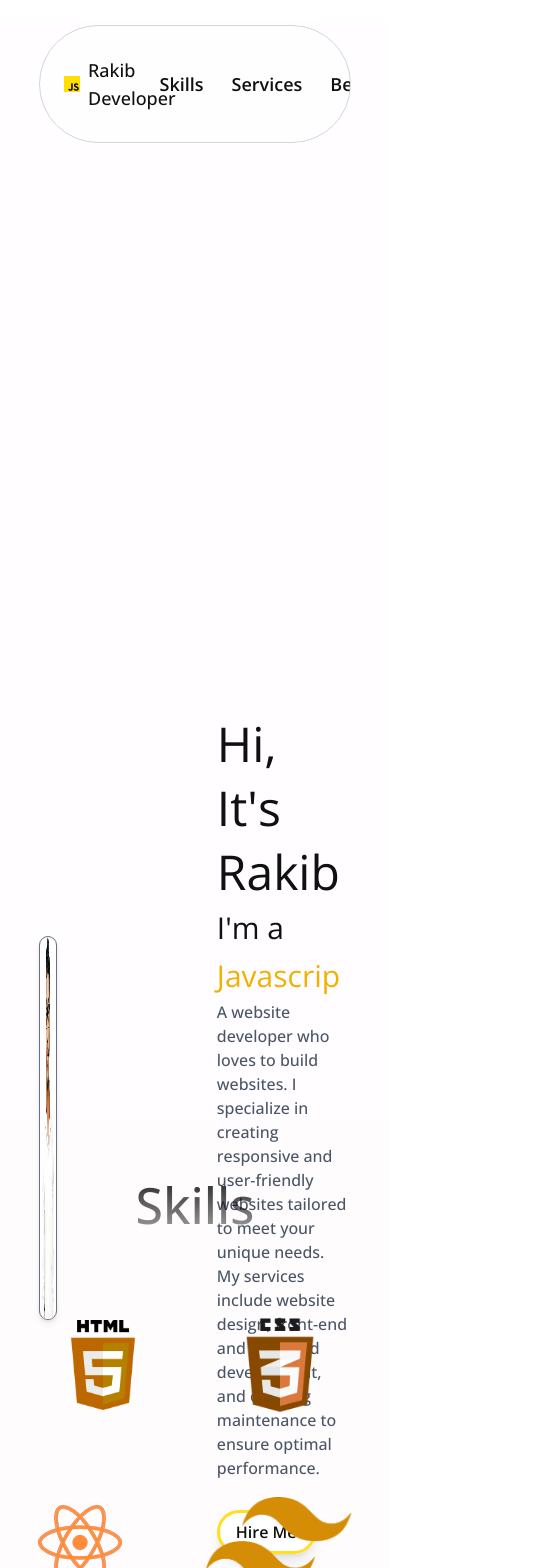
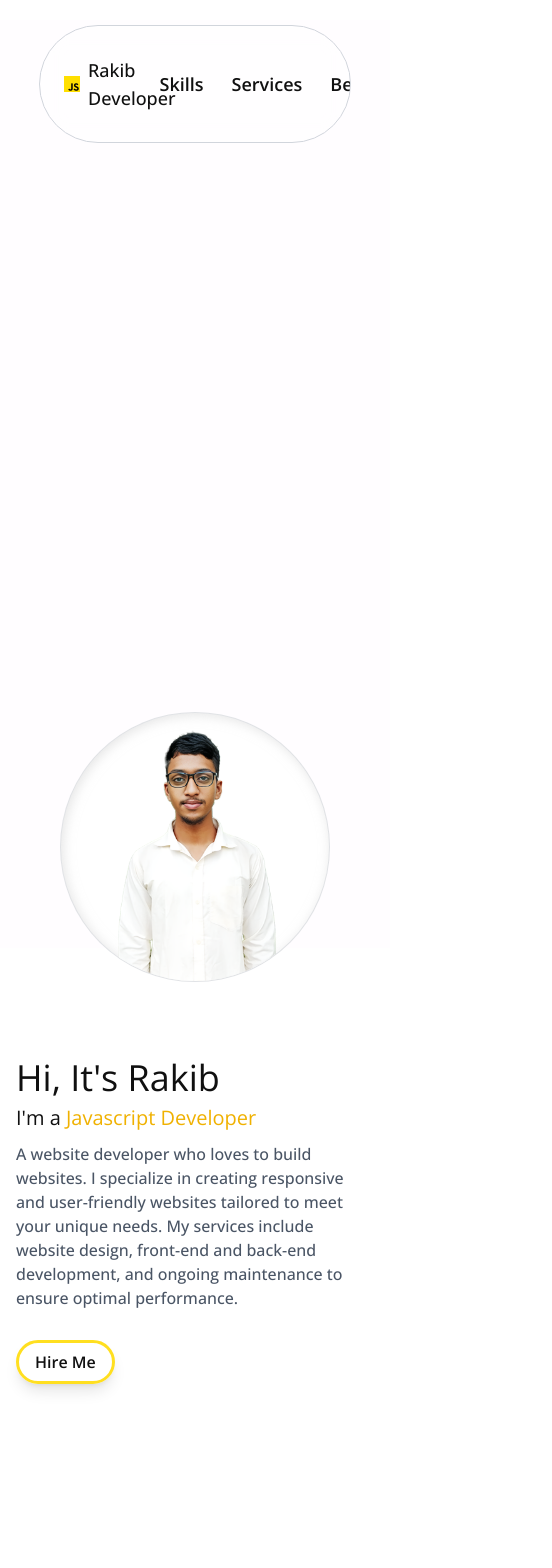
Before and after one commit to rakib00-dev/im-rakib, a React (Vite) app: page / in a window 390 px wide. Shown: the top 1568 px of the page, 552 px wide, since content can reach past the window. After the commit the page ends 1448 px from the top, so only its background shows below. Built offline with nearby package versions, Linux system fonts and the light colour scheme.

Commit message:
updated the hero image of the header secitno

```diff
--- a/src/App.jsx
+++ b/src/App.jsx
@@ -40,12 +40,12 @@ function App() {
     <>
       {/* <div className="cursor" ref={cursor}></div> */}
       <Header />
-      <Skills />
-      <Testimonial />
-      <Services />
-      <Benefits />
-      <About />
-      <Footer />
+      {/* <Skills /> */}
+      {/* <Testimonial /> */}
+      {/* <Services /> */}
+      {/* <Benefits /> */}
+      {/* <About /> */}
+      {/* <Footer /> */}
     </>
   );
 }
--- a/src/Components/Header.jsx
+++ b/src/Components/Header.jsx
@@ -30,7 +30,7 @@ const Header = () => {
   return (
     <>
       <div
-        class=" w-4/5 m-auto relative top-24 z-20"
+        className=" w-4/5 m-auto relative top-24 z-20"
         id="navBarFix"
         ref={navBarFix}
       >
@@ -38,33 +38,33 @@ const Header = () => {
           id="nav"
           className="relative flex justify-between items-center px-6 py-0.5 mt-5 border border-gray-300 p-4 rounded-full overflow-hidden"
         >
-          <div class="absolute inset-0 bg-white opacity-50 backdrop-blur-md z-[-1]"></div>
-          <div id="logo" class="text-lg font-medium">
-            <a href="#" class="flex items-center">
+          <div className="absolute inset-0 bg-white opacity-50 backdrop-blur-md z-[-1]"></div>
+          <div id="logo" className="text-lg font-medium">
+            <a href="#" className="flex items-center">
               <img
                 src="./images/skills/js.png"
                 alt=""
-                class="h-4 w-4 mr-2"
+                className="h-4 w-4 mr-2"
                 loading="lazy"
               />
               Rakib Developer
             </a>
           </div>
           <div id="menu">
-            <ul class="flex justify-center items-center gap-7">
-              <li class="relative py-7 text-lg font-semibold cursor-pointer transition-all duration-300 hover:text-yellow-500">
+            <ul className="flex justify-center items-center gap-7">
+              <li className="relative py-7 text-lg font-semibold cursor-pointer transition-all duration-300 hover:text-yellow-500">
                 <a href="#skills-section">Skills</a>
               </li>
-              <li class="relative py-7 text-lg font-semibold cursor-pointer transition-all duration-300 hover:text-yellow-500">
+              <li className="relative py-7 text-lg font-semibold cursor-pointer transition-all duration-300 hover:text-yellow-500">
                 <a href="#services-section">Services</a>
               </li>
-              <li class="relative py-7 text-lg font-semibold cursor-pointer transition-all duration-300 hover:text-yellow-500">
+              <li className="relative py-7 text-lg font-semibold cursor-pointer transition-all duration-300 hover:text-yellow-500">
                 <a href="#benefits-section">Benefits</a>
               </li>
-              <li class="relative py-7 text-lg font-semibold cursor-pointer transition-all duration-300 hover:text-yellow-500">
+              <li className="relative py-7 text-lg font-semibold cursor-pointer transition-all duration-300 hover:text-yellow-500">
                 <a href="#about-section">About</a>
               </li>
-              <li class="relative py-7 text-lg font-semibold cursor-pointer transition-all duration-300 hover:text-yellow-500">
+              <li className="relative py-7 text-lg font-semibold cursor-pointer transition-all duration-300 hover:text-yellow-500">
                 <a href="#footer">Let's Talk</a>
               </li>
             </ul>
@@ -72,7 +72,7 @@ const Header = () => {
           <div id="contact">
             <a
               href="#footer"
-              class="text-lg py-2 px-4 bg-yellow-400 text-black font-semibold rounded-full border-2 border-yellow-300 transition-all duration-300 hover:bg-yellow-500 hover:text-white"
+              className="text-lg py-2 px-4 bg-yellow-400 text-black font-semibold rounded-full border-2 border-yellow-300 transition-all duration-300 hover:bg-yellow-500 hover:text-white"
             >
               Contact
             </a>
@@ -83,32 +83,31 @@ const Header = () => {
       <header
         id="header-section"
         ref={header_section}
-        class="relative top-[500px] pt-0 w-full "
+        className="relative top-[500px] pt-0 w-full"
       >
-        <div class=" w-4/5 py-6 flex justify-center m-auto gap-40 items-center">
+        <div className="p-4 w-full py-6 flex justify-center flex-wrap flex-col m-auto gap-20 items-center md:gap-40 md:flex-row md:w-4/5">
           <div
             id="header-img"
-            class="relative flex justify-center items-center w-96 h-96 rounded-full border border-gray-500 bg-white shadow-md"
-          >
-            <div
-              id="header-img-contianer"
-              class="w-full h-full flex justify-center items-center overflow-hidden rounded-full"
+            className="relative flex justify-center items-center h-[270px] w-[270px] rounded-full border border-gray-500/20 bg-white shadow overflow-hidden md:w-96 md:h-96 "
+            style={{
+              boxShadow: 'rgba(205, 205, 205, 0.52) 2px 2px 12px inset',
+            }}
           >
             <img
               id="profile"
               src="./images/profile.png"
               alt=""
-                class="h-[450px] mask-image-gradient"
+              className="h-[270px] mask-image-gradient md:h-[450px]"
               loading="lazy"
             />
           </div>
-          </div>
-          <div id="header-para" class="w-[43%] relative ">
-            <h1 class="text-5xl mb-0 mask-image-gradient leading-16">
+
+          <div id="header-para" className="w-full relative md:w-[43%]">
+            <h1 className="text-4xl mb-0 mask-image-gradient leading-8 md:leading-16 md:text-5xl">
               Hi, It's Rakib
             </h1>
-            <h2 class="text-3xl relative leading-12">
-              {/* I'm a <span class="text-yellow-500">Website Developer</span> */}
+            <h2 className="text-xl relative leading-12 md:text-3xl">
+              {/* I'm a <span className="text-yellow-500">Website Developer</span> */}
               I'm a{' '}
               <TypeAnimation
                 sequence={[
@@ -125,24 +124,23 @@ const Header = () => {
                 wrapper="span"
                 speed={50}
                 style={{
-                  fontSize: '1em',
                   display: 'inline-block',
                 }}
                 className={'text-yellow-500'}
                 repeat={Infinity}
               />
             </h2>
-            <p class=" text-gray-600 mask-image-gradient">
+            <p className="text-md text-gray-600 mask-image-gradient ">
               A website developer who loves to build websites. I specialize in
               creating responsive and user-friendly websites tailored to meet
               your unique needs. My services include website design, front-end
               and back-end development, and ongoing maintenance to ensure
               optimal performance.
             </p>
-            <div id="contact" class="mt-10">
+            <div id="contact" className="mt-10">
               <a
                 href="#footer"
-                class="bg-white text-yellow-500 font-semibold py-2 px-4 rounded-full border-3 border-yellow-300 shadow-lg transition-all duration-300 hover:bg-yellow-500 hover:text-white"
+                className="bg-white text-yellow-500 font-semibold py-2 px-4 rounded-full border-3 border-yellow-300 shadow-lg transition-all duration-300 hover:bg-yellow-500 hover:text-white"
               >
                 Hire Me
               </a>
```
Lines whose indentation alone changed are shown as unchanged.
